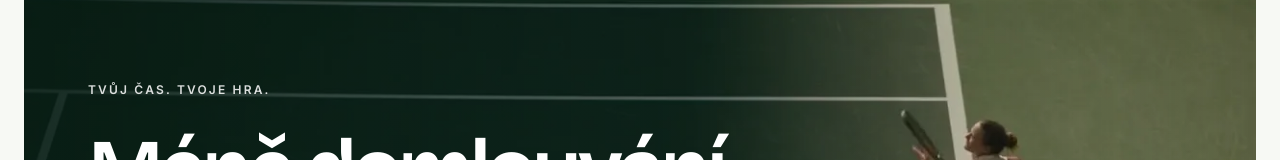
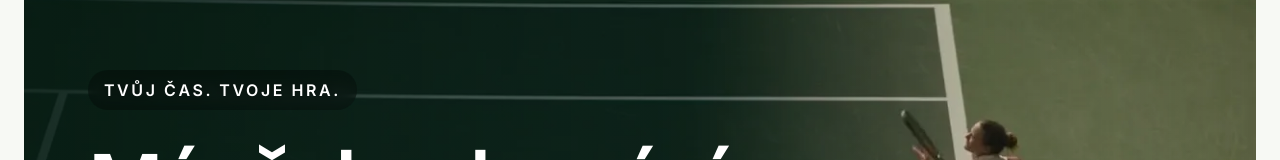
Before and after one commit to Bel-Garat/Sport-slot, a Next.js app in the folder frontend/: page / in a window 1280 px wide. Shown: the part 132-292 px from the top of the page. Built offline with nearby package versions, Linux system fonts and the light colour scheme; no server answers.

Commit message:
feat: make the hero eyebrow readable over the video
Larger text, full white with a soft shadow, on a blurred dark pill so it
stays legible whatever frame of the video is behind it.

```diff
--- a/frontend/src/app/page.tsx
+++ b/frontend/src/app/page.tsx
@@ -27,7 +27,7 @@ export default function Home() {
           <HeroMedia />
           <div className="absolute inset-0 -z-10 bg-[linear-gradient(90deg,rgba(8,31,21,.82)_0%,rgba(8,31,21,.48)_48%,rgba(8,31,21,.03)_100%)]" />
           <div className="hero-copy max-w-[880px] px-6 pt-14 pb-30 sm:px-10 md:px-16 md:pt-12 md:pb-24">
-            <p className="mb-7 text-xs font-semibold tracking-[.18em] uppercase text-white/85">Tvůj čas. Tvoje hra.</p>
+            <p className="mb-7 inline-flex rounded-full bg-black/30 px-4 py-2 text-sm font-semibold tracking-[.16em] uppercase text-white backdrop-blur-sm [text-shadow:0_1px_8px_rgba(0,0,0,.45)] sm:text-base">Tvůj čas. Tvoje hra.</p>
             <h1 id="hero-title" className="max-w-[800px] font-display text-[clamp(2.7rem,6.4vw,5.75rem)] leading-[1.05] font-semibold tracking-[-.055em]">Méně domlouvání.<br /><span className="text-ball">Více hraní.</span></h1>
             <p className="mt-7 max-w-80 text-base leading-relaxed text-white/85 sm:max-w-96 sm:text-lg">Najdi svůj sport, vyber si čas a vyraz.<br className="hidden sm:block" /> Na kurt patří hra. Ne domlouvání.</p>
             <Link href="#sporty" className="button button-primary hero-cta mt-8">Najdi svůj sport <ArrowUpRight size={21} aria-hidden="true" /></Link>
```
